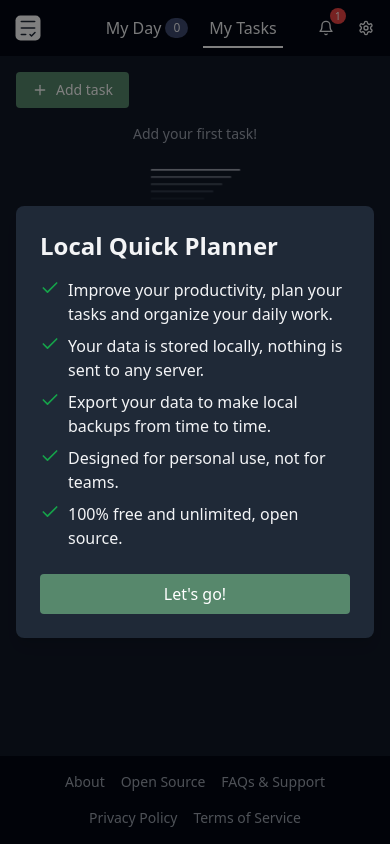
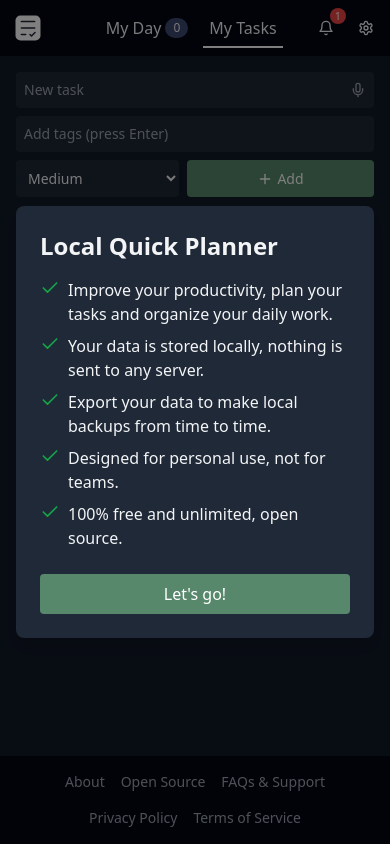
Before and after one commit to AntonioHCervantes/local-quick-planner, a Next.js app: page /my-tasks in a window 390 px wide. Built offline with nearby package versions, Linux system fonts and the light colour scheme.

Commit message:
fix: refine mobile add task visibility

```diff
--- a/components/TasksView/TasksView.tsx
+++ b/components/TasksView/TasksView.tsx
@@ -1,5 +1,5 @@
 'use client';
-import { useState } from 'react';
+import { useEffect, useState } from 'react';
 import { Plus, X } from 'lucide-react';
 import AddTask from '../AddTask/AddTask';
 import TaskList from '../TaskList/TaskList';
@@ -29,35 +29,53 @@ export default function TasksView() {
     cancelRemoveTag,
   } = actions;
   const { t } = useI18n();
-  const [showMobileAddTask, setShowMobileAddTask] = useState(false);
+  const [showMobileAddTask, setShowMobileAddTask] = useState(!hasTasks);
+
+  useEffect(() => {
+    if (!hasTasks) {
+      setShowMobileAddTask(true);
+    }
+  }, [hasTasks]);
 
   const toggleMobileAddTask = () => {
     setShowMobileAddTask(prev => !prev);
   };
   return (
     <main>
+      {hasTasks && !showMobileAddTask && (
         <div className="sm:hidden">
+          <div className="flex justify-center px-4 pt-4">
             <button
               type="button"
               onClick={toggleMobileAddTask}
-          className="mx-4 mt-4 flex items-center gap-2 rounded bg-[#57886C] px-4 py-2 text-sm text-white hover:brightness-110 focus:ring"
+              className="flex items-center gap-2 rounded bg-[#57886C] px-4 py-2 text-sm text-white hover:brightness-110 focus:ring"
               aria-expanded={showMobileAddTask}
               aria-controls="tasks-view-add-task"
             >
-          {showMobileAddTask ? (
-            <X className="h-4 w-4" />
-          ) : (
               <Plus className="h-4 w-4" />
-          )}
-          {showMobileAddTask
-            ? t('tasksView.mobileAddTask.hide')
-            : t('tasksView.mobileAddTask.show')}
+              {t('tasksView.mobileAddTask.show')}
             </button>
           </div>
+        </div>
+      )}
       <div
         id="tasks-view-add-task"
-        className={`${showMobileAddTask ? '' : 'hidden'} sm:block`}
+        className={`${hasTasks && !showMobileAddTask ? 'hidden' : ''} sm:block`}
       >
+        {hasTasks && showMobileAddTask && (
+          <div className="flex justify-end px-4 pt-4 sm:hidden">
+            <button
+              type="button"
+              onClick={toggleMobileAddTask}
+              className="flex items-center gap-2 rounded bg-[#57886C] px-4 py-2 text-sm text-white hover:brightness-110 focus:ring"
+              aria-expanded={showMobileAddTask}
+              aria-controls="tasks-view-add-task"
+            >
+              <X className="h-4 w-4" />
+              {t('tasksView.mobileAddTask.hide')}
+            </button>
+          </div>
+        )}
         <AddTask
           addTask={addTask}
           tags={tags}
```
Lines whose indentation alone changed are shown as unchanged.
